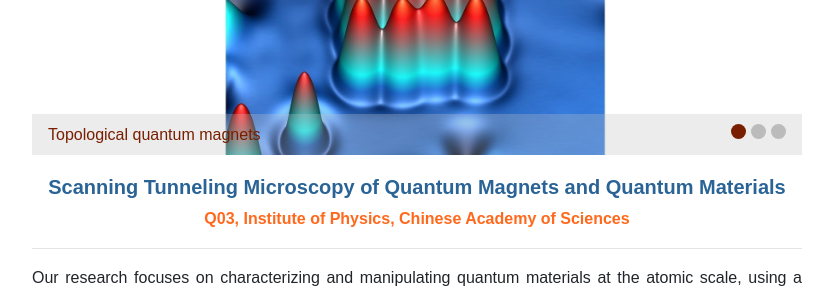
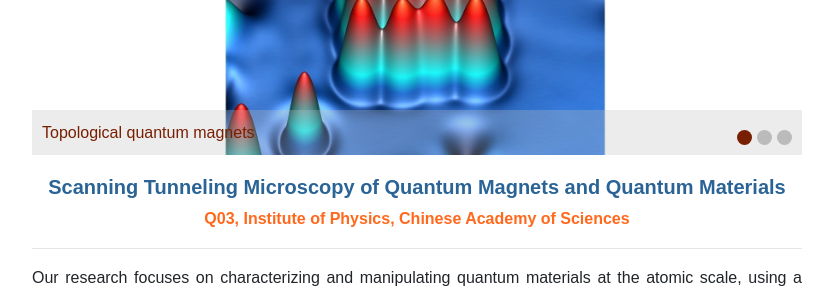
Before and after one commit to ZoomWuun/Q03i, a Jekyll site: the page built from _pages/home.md, in a window 1280 px wide. Shown: the part 177-472 px from the top of the page, without its empty margins (223-1056 px from the left). Built offline with Jekyll 4.4.1, drawn with Linux system fonts in a browser that asks for light colours.

Commit message:
Add files via upload

```diff
--- a/_layouts/homelay.html
+++ b/_layouts/homelay.html
@@ -3,21 +3,24 @@
 ---
 
 <div class="carousel">
+    <div class="carousel-slide">
         <a href="/highlights#Nanotechnology_2024">
             <img src="/assets/images/Q03-YANG-main-01.png" alt="Image 1">
         </a>
         <div class="carousel-description">Topological quantum magnets</div>
-
+    </div>
+    <div class="carousel-slide" style="display:none;">
         <a href="/highlights#NatureCommunications_2021">
-        <img src="/assets/images/Q03-YANG-main-02.png" alt="Image 2" style="display:none;">
+            <img src="/assets/images/Q03-YANG-main-02.png" alt="Image 2">
         </a>
-    <div class="carousel-description" style="display:none;">Spin RVB states</div>
-
+        <div class="carousel-description">Spin RVB states</div>
+    </div>
+    <div class="carousel-slide" style="display:none;">
         <a href="/highlights#Science_2019">
-        <img src="/assets/images/Q03-YANG-main-03.png" alt="Image 3" style="display:none;">
+            <img src="/assets/images/Q03-YANG-main-03.png" alt="Image 3">
         </a>
-    <div class="carousel-description" style="display:none;">Coherent spin manipulation</div>
-
+        <div class="carousel-description">Coherent spin manipulation</div>
+    </div>
     <div class="carousel-buttons">
         <span class="carousel-button active" onclick="currentSlide(1)"></span>
         <span class="carousel-button" onclick="currentSlide(2)"></span>
@@ -75,7 +78,11 @@
         margin: auto;
     }
 
-    .carousel a img {
+    .carousel-slide {
+        display: none;
+    }
+
+    .carousel-slide img {
         width: 100%;
         height: auto;
     }
@@ -87,15 +94,15 @@
         width: 100%;
         background-color: rgba(192, 192, 192, 0.3);
         color: #771f00;
-        padding: 8px 16px; /* 调整此处来减小文字框的高度 */
+        padding: 10px;
         box-sizing: border-box;
-        font-size: 16px; /* 文字大小 */
+        font-size: 16px;
     }
 
     .carousel-buttons {
         position: absolute;
-        bottom: 16px;
-        right: 16px;
+        bottom: 10px;
+        right: 10px;
         display: flex;
         gap: 5px;
     }
```
Also changed, not shown: other parts of _layouts/homelay.html (+5 -6 lines). Lines whose indentation alone changed are shown as unchanged.
